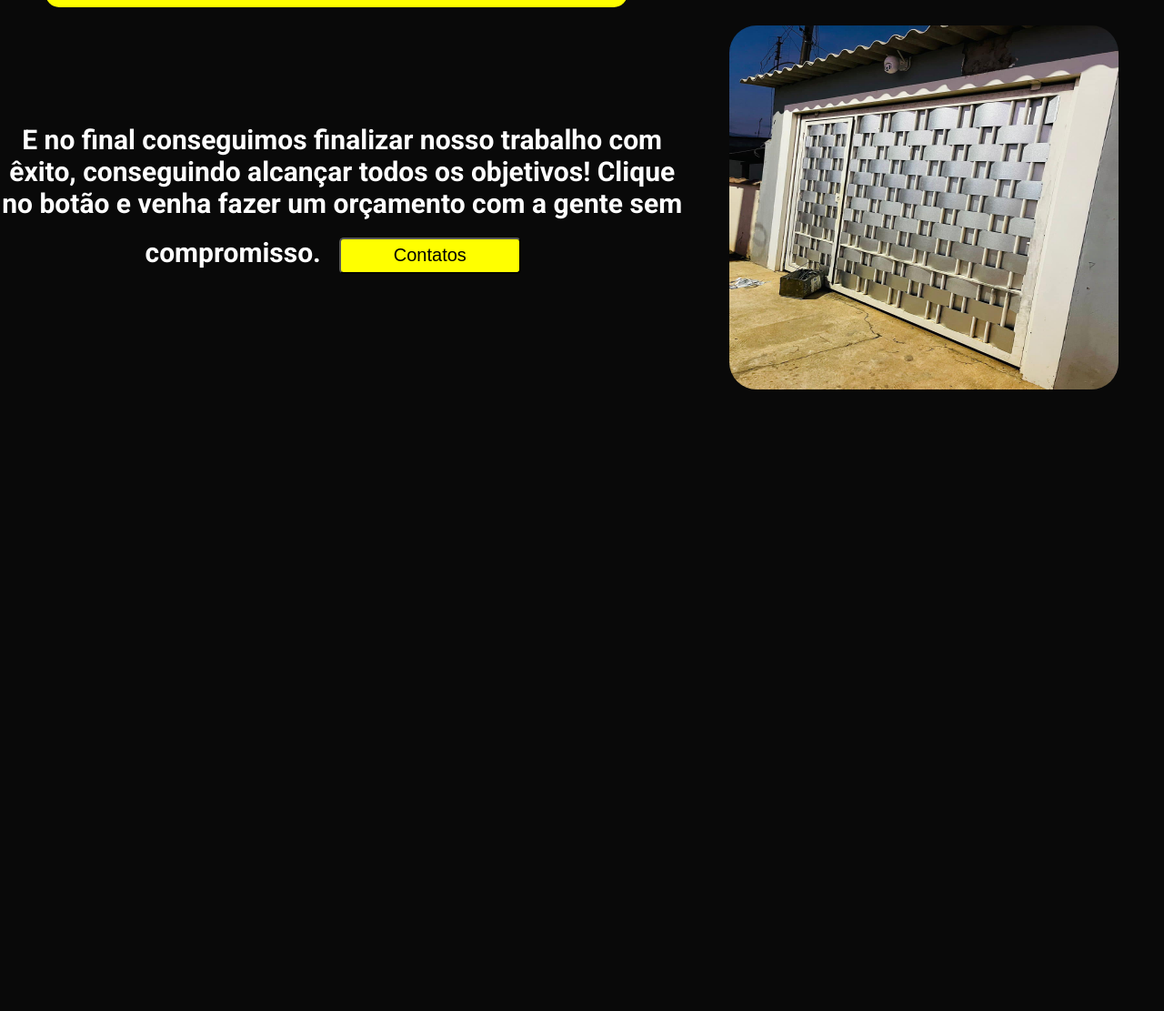
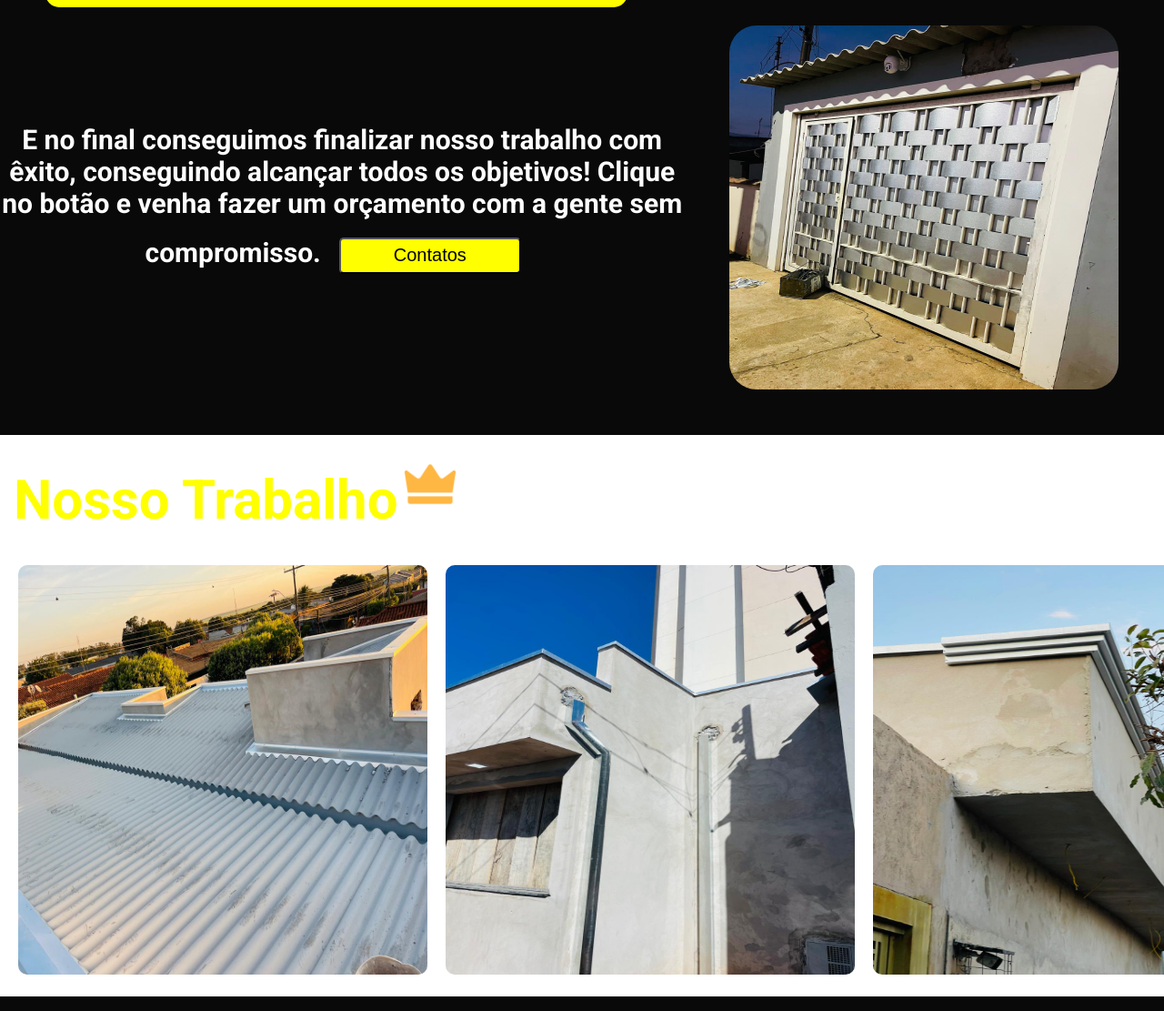
Before and after one commit to DouglasHF94/calhas.rei, a plain HTML site: page index.html in a window 1280 px wide. Shown: the part 1295-2406 px from the top of the page at 91% size. Before the commit the page ends 1773 px from the top, so only its background shows below. Drawn offline with Linux system fonts and the light colour scheme; a web font is replaced by a local one.

Commit message:
revisao04

```diff
--- a/index.html
+++ b/index.html
@@ -39,6 +39,23 @@
      </div>
   </section>
 
+  <section class="bg-fotos">
+    <div>
+      <div class="cont-fotost"><h1 class="texto-fotos font-2">Nosso Trabalho</h1>
+        <img src="imagens/coroa.png" alt="coroa" class="coroa">
+      </div>
+      <ul class="cont-fotos">
+        <li><img src="imagens/img01.jpeg" alt="foto01" class="fotos"></li>
+        <li><img src="imagens/img02.jpeg" alt="foto02" class="fotos"></li>
+        <li><img src="imagens/img03.jpeg" alt="foto03" class="fotos"></li>
+        <video width="450" height="450" controls>
+          <source src="imagens/vid01.mp4" type="video/mp4">
+          Seu navegador não suporta a tag de vídeo.
+      </video>
+      </ul>
+    </div>
+  </section>
+
 </body>
 <script src="script.js"></script>
 </html>
--- a/style.css
+++ b/style.css
@@ -11,6 +11,10 @@ body {
   background-color: var(--cor-1);
 }
 
+li {
+  list-style-type: none;
+}
+
 /* inicio */
 
 .titulo {
@@ -18,6 +22,7 @@ body {
   position: absolute;
   color: var(--cor-0);
   font-size: 100px;
+  font-weight: bold;
   left: 350px;
   top: 350px;
 }
@@ -90,10 +95,63 @@ body {
   align-content: center;
  }
 
- .cont-comprar {
+
+
+
+ /*Fotos do trabalho*/
+ .bg-fotos {
+  background-color: var(--cor-3);
+ }
+
+ .cont-fotos {
   display: flex;
-  flex-direction: row;
+  gap: 20px;
+  padding: 20px;
+  overflow-x: scroll;
  }
+
+
+ .fotos {
+  width: 450px;
+  height: 450px;
+  border-radius: 10px;
+ }
+
+ .videos {
+  width: 450px;
+  height: 450px;
+  border-radius: 10px;
+ }
+
+ .cont-fotost {
+  display: flex;
+  align-items: center;
+  gap: 5px;
+  margin: 0px 0px 0px 15px;
+ }
+
+ .texto-fotos {
+  color: var(--cor-0);
+  font-size: 60px;
+  font-weight: 800px;
+  margin: 0px;
+  margin-top: 36px;
+ }
+
+ .coroa {
+  width: 60px;
+  height: 60px;
+ }
+
+
+
+
+
+
+
+
+
+
 
 /* Mídia para dispositivos móveis */
 @media (max-width: 450px) {
```
Also changed, not shown: imagens/coroa.png (added).
